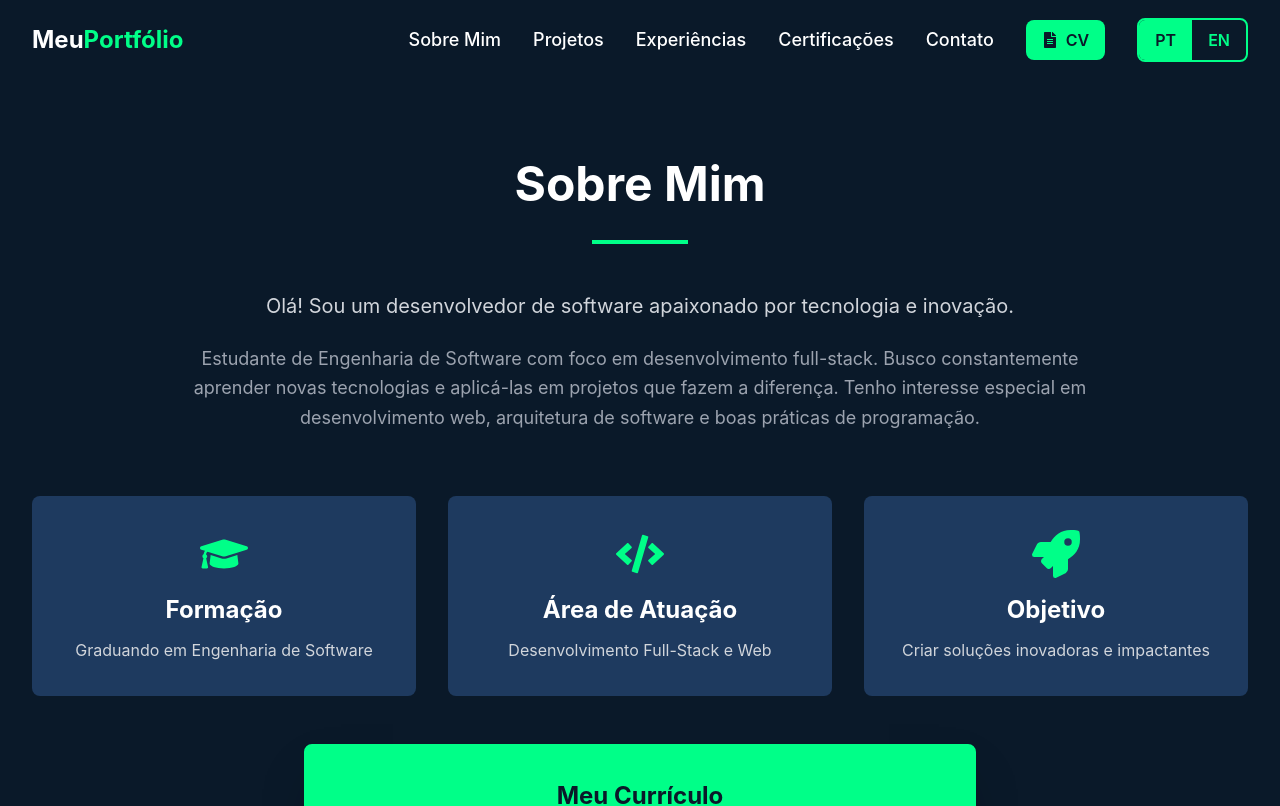
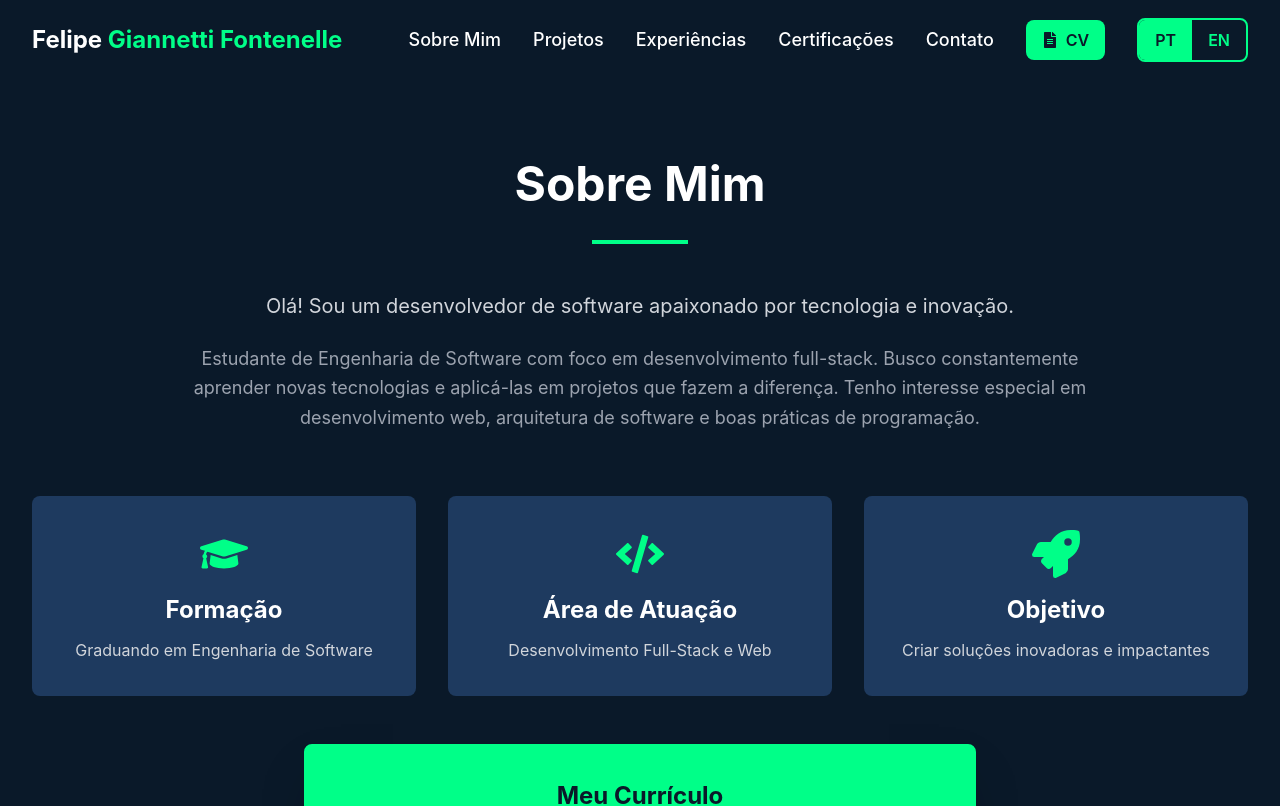
Before and after one commit to felipegiannetti/portfolio-felipe-giannetti-fontenelle, a React (Vite) app: page / in a window 1280 px wide. Shown: the top 806 px of the page. Built offline with nearby package versions, Linux system fonts and the light colour scheme.

Commit message:
Home page title

```diff
--- a/src/components/Navbar.jsx
+++ b/src/components/Navbar.jsx
@@ -42,8 +42,8 @@ const Navbar = ({ language, setLanguage, setShowCurriculo }) => {
         <div className="flex justify-between items-center h-20">
           {/* Logo */}
           <div className="text-2xl font-bold">
-            <span className="text-white">Meu</span>
-            <span className="text-accent-green">Portfólio</span>
+            <span className="text-white">Felipe</span>
+            <span className="text-accent-green"> Giannetti Fontenelle</span>
           </div>
 
           {/* Desktop Menu */}
```
